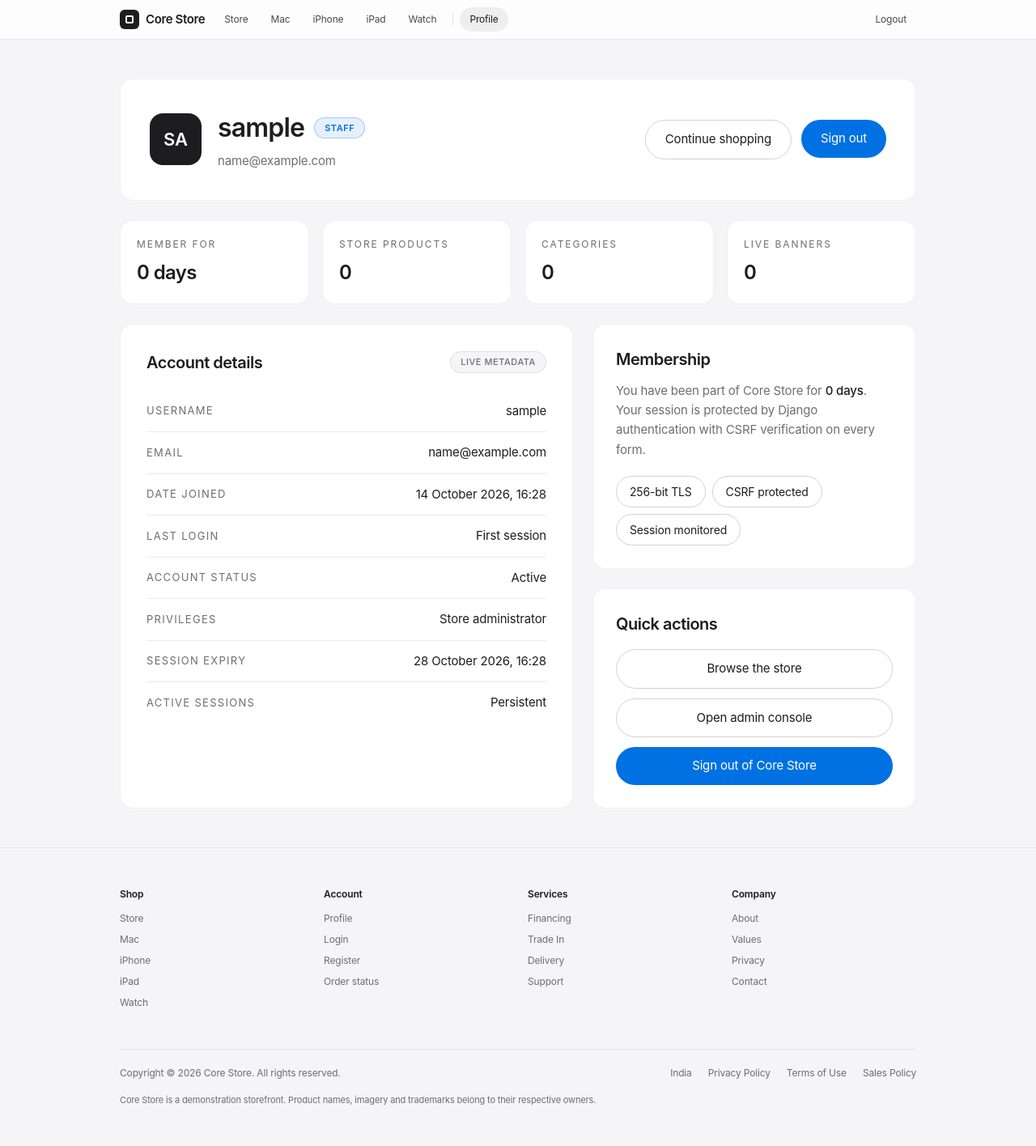
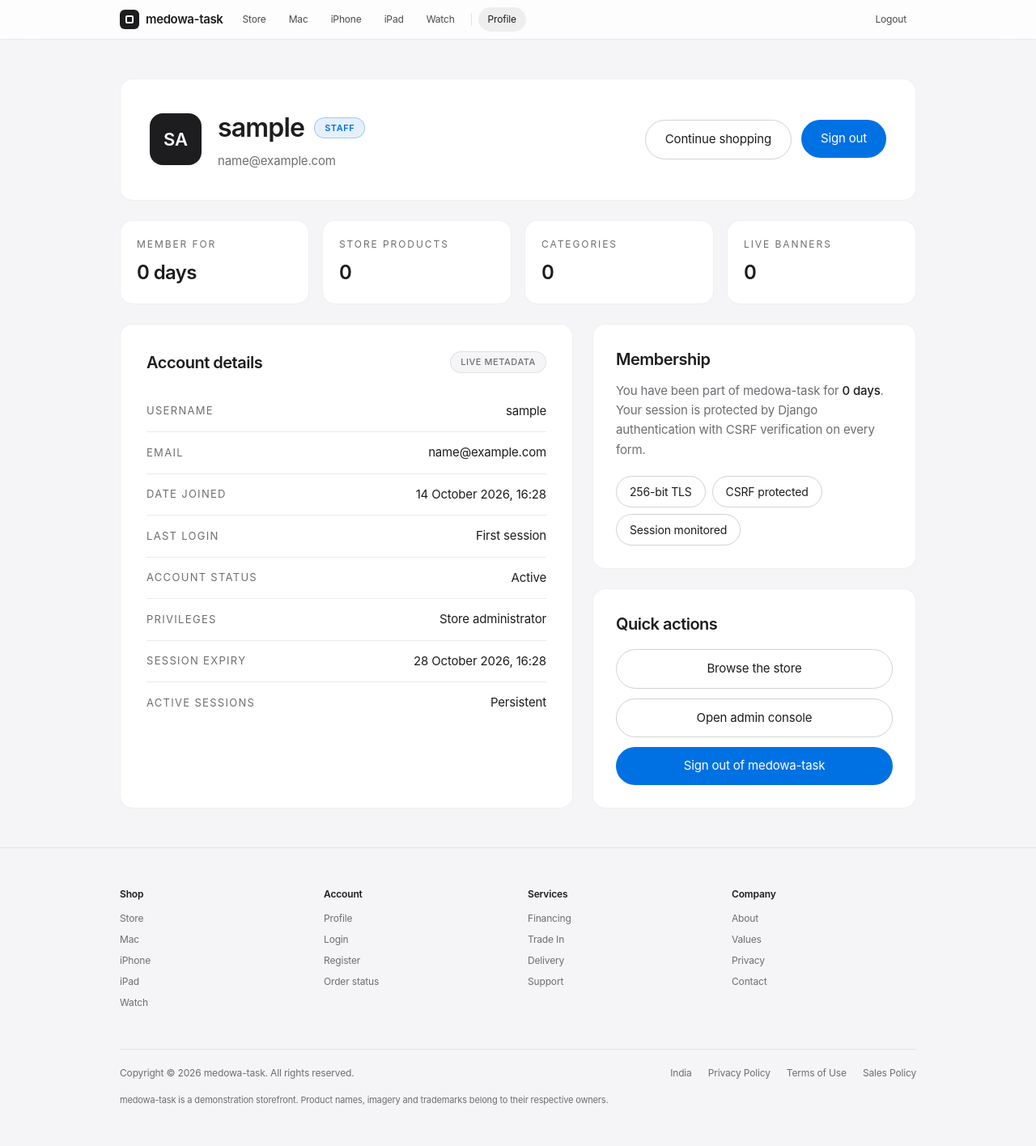
Before and after one commit to ehsaneyyy/medowa-task, a Django app: page /profile/ in a window 1280 px wide. Shown: the whole page at 81% size. Run offline with Django 5.2, Linux system fonts and the light colour scheme; the visitor is signed in with stand-in values (Sample User, id 1); data that the repository does not hold is empty; some libraries are stand-ins or nearby versions.

Commit message:
refactor(brand): replace generic Core Store branding with medowa-task
- Update wordmark, document titles, header aria labels, and footer copy in base.html
- Rebrand page titles and body copy across index, product detail, login, register, and profile templates
- Update the registration welcome message and align the 34-test suite assertions
- Rebrand the decoupled static storefront shell and its API meta key

```diff
--- a/backend/medowa_app/templates/base.html
+++ b/backend/medowa_app/templates/base.html
@@ -5,7 +5,7 @@
   <meta charset="utf-8">
   <meta name="viewport" content="width=device-width, initial-scale=1">
   <meta name="theme-color" content="#ffffff">
-  <title>{% block title %}Core Store{% endblock %}</title>
+  <title>{% block title %}medowa-task{% endblock %}</title>
   <link rel="stylesheet" href="{% static 'css/app.css' %}">
   <script src="https://cdn.tailwindcss.com"></script>
   <script>
@@ -145,11 +145,11 @@
 <body class="flex min-h-screen flex-col bg-page font-display text-ink">
   <header class="navBar sticky top-0 z-40">
     <div class="mx-auto flex h-12 w-full max-w-[1024px] items-center gap-2 px-3 sm:gap-3 sm:px-5">
-      <a href="{% url 'index' %}" class="flex shrink-0 items-center gap-2" aria-label="Core Store home">
+      <a href="{% url 'index' %}" class="flex shrink-0 items-center gap-2" aria-label="medowa-task home">
         <span class="flex h-6 w-6 items-center justify-center rounded-md bg-ink">
           <span class="h-2.5 w-2.5 rounded-sm border-2 border-white"></span>
         </span>
-        <span class="text-[14px] font-semibold tracking-tight text-ink sm:text-[15px]">Core Store</span>
+        <span class="text-[14px] font-semibold tracking-tight text-ink sm:text-[15px]">medowa-task</span>
       </a>
 
       <nav class="scrollbar-none -mx-1 flex min-w-0 flex-1 items-center gap-0.5 overflow-x-auto whitespace-nowrap px-1 sm:gap-1">
@@ -226,7 +226,7 @@
         </div>
       </div>
       <div class="mt-10 flex flex-col gap-3 border-t border-black/[0.08] pt-5 text-[12px] text-subtle md:flex-row md:items-center md:justify-between">
-        <p>Copyright &copy; 2026 Core Store. All rights reserved.</p>
+        <p>Copyright &copy; 2026 medowa-task. All rights reserved.</p>
         <div class="flex flex-wrap items-center gap-x-5 gap-y-2">
           <span>India</span>
           <span>Privacy Policy</span>
@@ -235,7 +235,7 @@
         </div>
       </div>
       <p class="mt-4 max-w-3xl text-[11px] leading-relaxed text-subtle">
-        Core Store is a demonstration storefront. Product names, imagery and trademarks belong to their respective owners.
+        medowa-task is a demonstration storefront. Product names, imagery and trademarks belong to their respective owners.
       </p>
     </div>
   </footer>
--- a/backend/medowa_app/templates/index.html
+++ b/backend/medowa_app/templates/index.html
@@ -1,7 +1,7 @@
 {% extends "base.html" %}
 {% load humanize %}
 
-{% block title %}Core Store{% endblock %}
+{% block title %}medowa-task{% endblock %}
 
 {% block content %}
 {% if banners %}
--- a/backend/medowa_app/templates/login.html
+++ b/backend/medowa_app/templates/login.html
@@ -1,12 +1,12 @@
 {% extends "base.html" %}
 
-{% block title %}Login — Core Store{% endblock %}
+{% block title %}Login — medowa-task{% endblock %}
 
 {% block content %}
 <section class="mx-auto w-full max-w-[1024px] px-4 py-10 sm:px-5 sm:py-14">
   <div class="mx-auto w-full max-w-[460px]">
     <h1 class="text-[28px] font-semibold tracking-tight text-ink sm:text-[32px]">Sign in</h1>
-    <p class="mt-2 text-[15px] leading-relaxed text-subtle">Use your Core Store account to view your profile dashboard and account statistics.</p>
+    <p class="mt-2 text-[15px] leading-relaxed text-subtle">Use your medowa-task account to view your profile dashboard and account statistics.</p>
 
     <form method="post" action="{% url 'login' %}" class="card mt-8 p-6 sm:p-7" novalidate>
       {% csrf_token %}
@@ -25,7 +25,7 @@
       {% endfor %}
       <button type="submit" class="btnPrimary w-full">Sign in</button>
       <p class="mt-5 text-center text-[14px] text-subtle">
-        New to Core Store?
+        New to medowa-task?
         <a href="{% url 'register' %}" class="link">Create an account</a>
       </p>
     </form>
--- a/backend/medowa_app/templates/product_detail.html
+++ b/backend/medowa_app/templates/product_detail.html
@@ -1,7 +1,7 @@
 {% extends "base.html" %}
 {% load humanize %}
 
-{% block title %}{{ product.name }} — Core Store{% endblock %}
+{% block title %}{{ product.name }} — medowa-task{% endblock %}
 
 {% block content %}
 <section class="mx-auto w-full max-w-[1024px] px-4 pt-5 sm:px-5 sm:pt-6">
--- a/backend/medowa_app/templates/profile.html
+++ b/backend/medowa_app/templates/profile.html
@@ -1,6 +1,6 @@
 {% extends "base.html" %}
 
-{% block title %}Your profile — Core Store{% endblock %}
+{% block title %}Your profile — medowa-task{% endblock %}
 
 {% block content %}
 <section class="mx-auto w-full max-w-[1024px] px-4 py-10 sm:px-5 sm:py-12">
@@ -59,7 +59,7 @@
       <div class="card p-7">
         <h2 class="text-[20px] font-semibold tracking-tight text-ink">Membership</h2>
         <p class="mt-3 text-[15px] leading-relaxed text-subtle">
-          You have been part of Core Store for
+          You have been part of medowa-task for
           <span class="font-medium text-ink">{{ account_age_days }} day{{ account_age_days|pluralize }}</span>.
           Your session is protected by Django authentication with CSRF verification on every form.
         </p>
@@ -79,7 +79,7 @@
           {% endif %}
           <form method="post" action="{% url 'logout' %}">
             {% csrf_token %}
-            <button type="submit" class="btnPrimary w-full">Sign out of Core Store</button>
+            <button type="submit" class="btnPrimary w-full">Sign out of medowa-task</button>
           </form>
         </div>
       </div>
--- a/backend/medowa_app/templates/register.html
+++ b/backend/medowa_app/templates/register.html
@@ -1,6 +1,6 @@
 {% extends "base.html" %}
 
-{% block title %}Register — Core Store{% endblock %}
+{% block title %}Register — medowa-task{% endblock %}
 
 {% block content %}
 <section class="mx-auto w-full max-w-[1024px] px-4 py-10 sm:px-5 sm:py-14">
--- a/backend/medowa_app/tests.py
+++ b/backend/medowa_app/tests.py
@@ -122,7 +122,7 @@ class AuthFlowTests(StoreFixturesMixin, TestCase):
         self.assertEqual(response.status_code, 200)
         self.assertTrue(User.objects.filter(username='applefan').exists())
         self.assertTrue(response.context['user'].is_authenticated)
-        self.assertContains(response, 'Welcome to Core Store')
+        self.assertContains(response, 'Welcome to medowa-task')
 
     def test_register_rejects_duplicate_email(self):
         User.objects.create_user('existing', 'used@example.com', 'pass12345A!')
@@ -210,7 +210,7 @@ class BrandingTests(StoreFixturesMixin, TestCase):
         for name, args in (('index', []), ('register', []), ('login', [])):
             response = self.client.get(reverse(name, args=args))
             self.assertEqual(response.status_code, 200)
-            self.assertContains(response, 'Core Store')
+            self.assertContains(response, 'medowa-task')
 
     def test_storefront_pages_drop_legacy_branding(self):
         for name, args in (('index', []), ('register', []), ('login', [])):
@@ -319,7 +319,7 @@ class ApiEndpointTests(StoreFixturesMixin, TestCase):
         self.assertEqual(data['results'][0]['title'], 'iPhone 18 Pro')
 
     def test_api_allows_cross_origin_requests(self):
-        response = self.client.get(reverse('api_products'), HTTP_ORIGIN='https://core-store.vercel.app')
+        response = self.client.get(reverse('api_products'), HTTP_ORIGIN='https://medowa-task.vercel.app')
         self.assertEqual(response['Access-Control-Allow-Origin'], '*')
 
     def test_api_routes_resolve(self):
--- a/backend/medowa_app/views.py
+++ b/backend/medowa_app/views.py
@@ -57,7 +57,7 @@ def register_user(request):
         if form.is_valid():
             user = form.save()
             login(request, user)
-            messages.success(request, 'Welcome to Core Store, %s. Your account is ready.' % user.username)
+            messages.success(request, 'Welcome to medowa-task, %s. Your account is ready.' % user.username)
             return redirect('index')
     else:
         form = RegisterForm()
--- a/frontend/app.js
+++ b/frontend/app.js
@@ -1,4 +1,4 @@
-const API_BASE = (document.querySelector('meta[name="core-store-api"]')?.content || window.location.origin).replace(/\/+$/, '');
+const API_BASE = (document.querySelector('meta[name="medowa-task-api"]')?.content || window.location.origin).replace(/\/+$/, '');
 
 const money = new Intl.NumberFormat('en-IN', {
   style: 'currency',
```
Also changed, not shown: frontend/index.html (+6 -6 lines).
